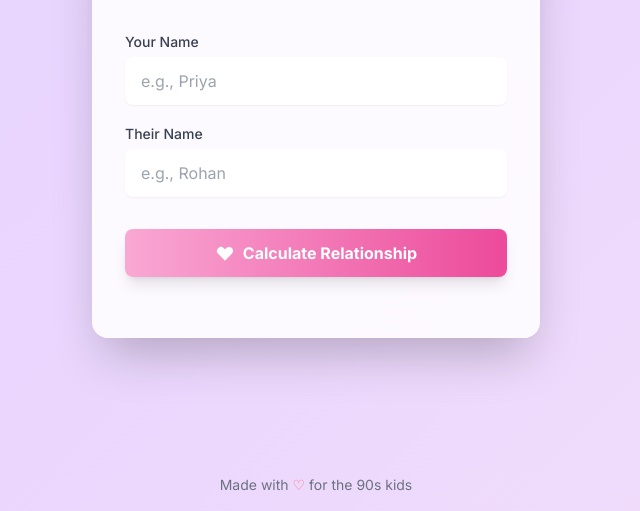
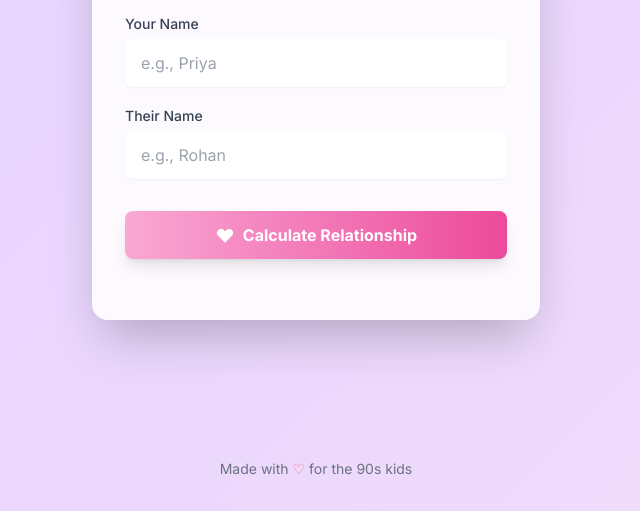
Before and after one commit to adarshjosephkalief/FLAMES, a plain HTML site: page index.html in a window 1280 px wide. Shown: the part 289-800 px from the top of the page, without its empty margins (324-964 px from the left). Drawn offline with nearby package versions, Linux system fonts and the light colour scheme.

Commit message:
Update index.html

```diff
--- a/index.html
+++ b/index.html
@@ -126,11 +126,11 @@
         }
     </style>
 </head>
-<body class="min-h-full animated-bg flex items-center justify-center p-4">
+<body class="min-h-screen animated-bg flex flex-col p-4 sm:p-6 md:p-8">
 
     <div id="animation-backdrop" class="fixed inset-0 w-full h-full z-0 pointer-events-none"></div>
 
-    <main class="w-full max-w-md mx-auto z-10">
+    <main class="w-full max-w-md mx-auto z-10 my-auto">
         <!-- Input Card -->
         <div id="input-card" class="card rounded-2xl shadow-2xl p-8 transition-all duration-500">
             <div class="text-center mb-8">
@@ -181,7 +181,7 @@
             <p class="text-gray-500 text-lg mb-8">Relationship</p>
             <div class="mt-8 grid grid-cols-2 gap-4">
                  <button id="share-btn" class="w-full bg-pink-100 text-pink-600 font-bold py-3 px-4 rounded-lg shadow-md hover:bg-pink-200 focus:outline-none focus:ring-2 focus:ring-offset-2 focus:ring-pink-500 transition-all duration-200 flex items-center justify-center">
-                    <svg xmlns="http://www.w3.org/2000/svg" class="h-5 w-5 mr-2" viewBox="0 0 20 20" fill="currentColor">
+                    <svg xmlns="http://www.w.org/2000/svg" class="h-5 w-5 mr-2" viewBox="0 0 20 20" fill="currentColor">
                       <path d="M15 8a3 3 0 10-2.977-2.63l-4.94 2.47a3 3 0 100 4.319l4.94 2.47a3 3 0 10.895-1.789l-4.94-2.47a3.027 3.027 0 000-.74l4.94-2.47C13.456 7.68 14.19 8 15 8z" />
                     </svg>
                     Share App
@@ -193,7 +193,7 @@
         </div>
     </main>
 
-    <footer class="absolute bottom-4 text-center w-full text-gray-500 text-sm z-10">Made with <span class="text-rose-400">♡</span> for the 90s kids</footer>
+    <footer class="text-center w-full text-gray-500 text-sm z-10 pt-4">Made with <span class="text-rose-400">♡</span> for the 90s kids</footer>
 
     <script>
         // DOM Elements
```
